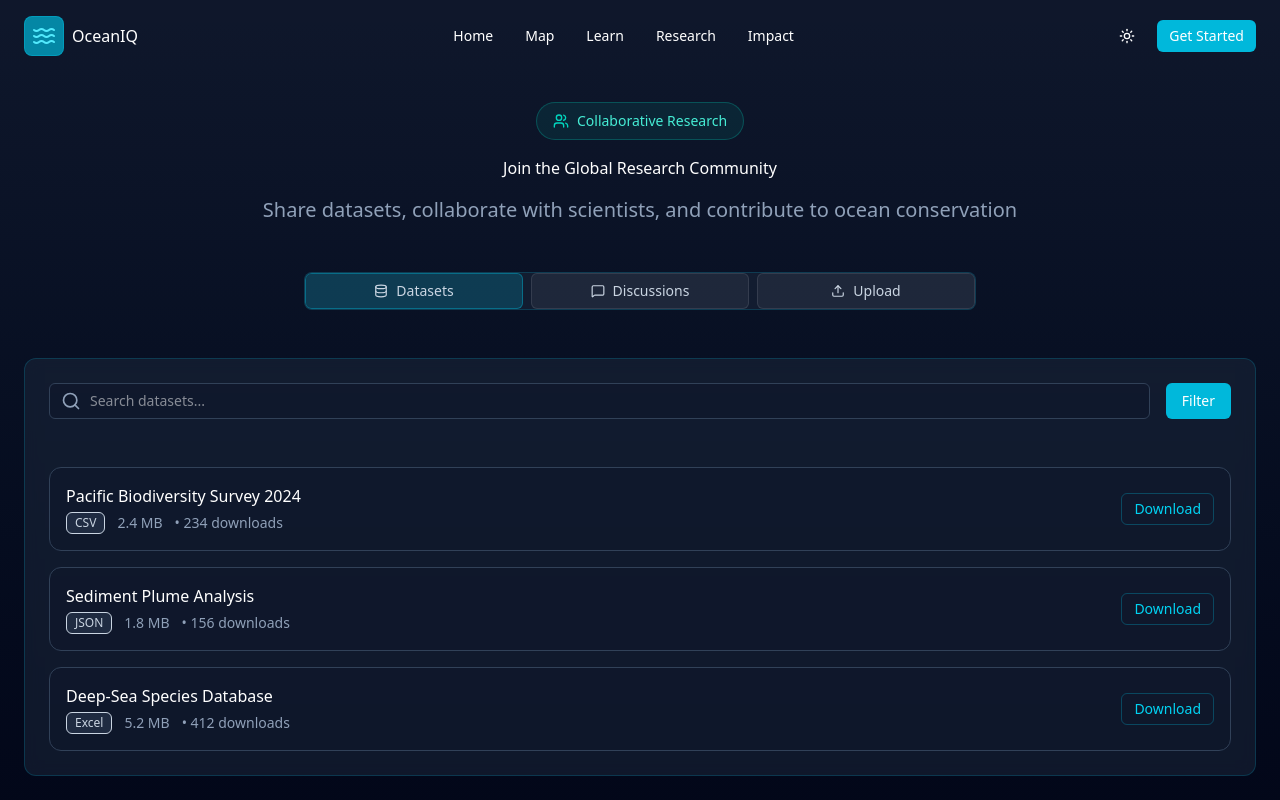
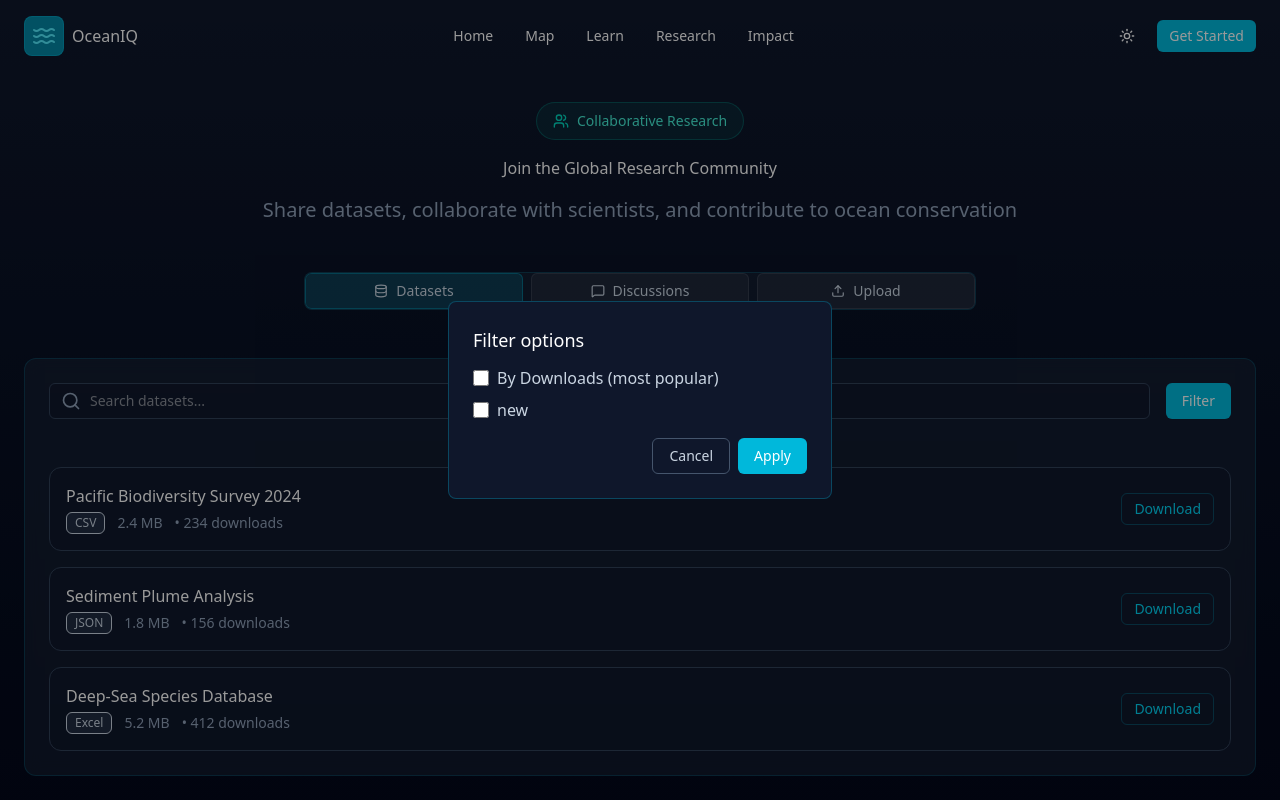
Before and after one commit to Aiyana9697/CS2701-Resources, a React (Vite) app: page / in a window 1280 px wide. Both pictures are taken after a click on the button "Filter". Shown: the part 2805-3605 px from the top of the page. Built offline with nearby package versions, Linux system fonts and the light colour scheme.

Commit message:
added checkbox window to filter button

```diff
--- a/src/components/ResearchHub.tsx
+++ b/src/components/ResearchHub.tsx
@@ -64,13 +64,33 @@ const datasets = [
   },
 ];
 
+
+
 /*
 defines a local state where:
 - searchQuery stores what the user inputs into the dataset search bar
-- setSearchQuery function is used to ipdate the searchQuery state
+- setSearchQuery function is used to update the searchQuery state
 */
 export function ResearchHub() {
+  // search bar state
   const [searchQuery, setSearchQuery] = useState('');
+
+  // controls whether the checkbox popup window is open or closed
+  const [isFilterOpen, setIsFilterOpen] = useState(false);
+
+  // stores which checkbox options were selected
+  const [selected, setSelected] = useState<string[]>([]);
+
+  // handles checking and unchecking options in the popup
+  const toggleOption = (value: string) => {
+    setSelected(prev =>
+      prev.includes(value)
+        ? prev.filter(v => v !== value)   // remove if already selected
+        : [...prev, value]                // add if not selected
+    );
+  };
+
+
 
   /*
   Creates a full-width section with top-bottom and side padding with dark slate background
@@ -160,10 +180,16 @@ export function ResearchHub() {
                     className="pl-10 bg-slate-900/50 border-slate-700 text-white"
                   />
                 </div>
-                <Button className="bg-cyan-500 hover:bg-cyan-600 text-white">
+                {/* open the popup when clicking Filter */}
+                <Button
+                  className="bg-cyan-500 hover:bg-cyan-600 text-white"
+                  onClick={() => setIsFilterOpen(true)}
+                >
                   Filter
                 </Button>
               </div>
+
+
 
               {/*
               creates vertical list of dataset cards with spacing between them by mapping through the datasets array
@@ -304,6 +330,70 @@ export function ResearchHub() {
           </TabsContent>
         </Tabs>
       </div>
+
+      {/*
+      Popup overlay that appears on top of the page.
+      It only gets rendered when isFilterOpen === true.
+    */}
+    {isFilterOpen && (
+      <div className="fixed inset-0 z-50 flex items-center justify-center bg-black/40">
+
+        {/* Popup card container */}
+        <div className="bg-slate-900 border border-cyan-500/30 rounded-lg p-6 w-full max-w-sm">
+
+          {/* Title of the popup */}
+          <h3 className="text-white text-lg mb-3">Filter options</h3>
+
+          {/* Checkbox list */}
+          <div className="space-y-2 mb-4">
+
+            {/* Loop through your checkbox items */}
+            {["By Downloads (most popular)", "new",].map((opt) => (
+              <label key={opt} className="flex items-center gap-2 text-slate-300">
+
+                {/*
+                  Checkbox input.
+                  "checked" shows whether this option is in the selected array.
+                */}
+                <input
+                  type="checkbox"
+                  checked={selected.includes(opt)}
+                  onChange={() => toggleOption(opt)}   // call toggle when clicked
+                  className="h-4 w-4"
+                />
+
+                {/* Name of the checkbox option */}
+                {opt}
+              </label>
+            ))}
+          </div>
+
+            {/* Buttons at the bottom of the popup */}
+            <div className="flex justify-end gap-2">
+
+              {/* Close popup without applying changes */}
+              <Button
+                variant="outline"
+                className="border border-slate-600 text-slate-300"
+                onClick={() => setIsFilterOpen(false)}
+              >
+                Cancel
+              </Button>
+
+              {/* Apply selections + close popup (you can add filtering logic later) */}
+              <Button
+                className="bg-cyan-500 hover:bg-cyan-600 text-white"
+                onClick={() => setIsFilterOpen(false)}
+              >
+                Apply
+              </Button>
+
+            </div>
+          </div>
+        </div>
+      )}
+
+
     </section>
   );
 }
```
